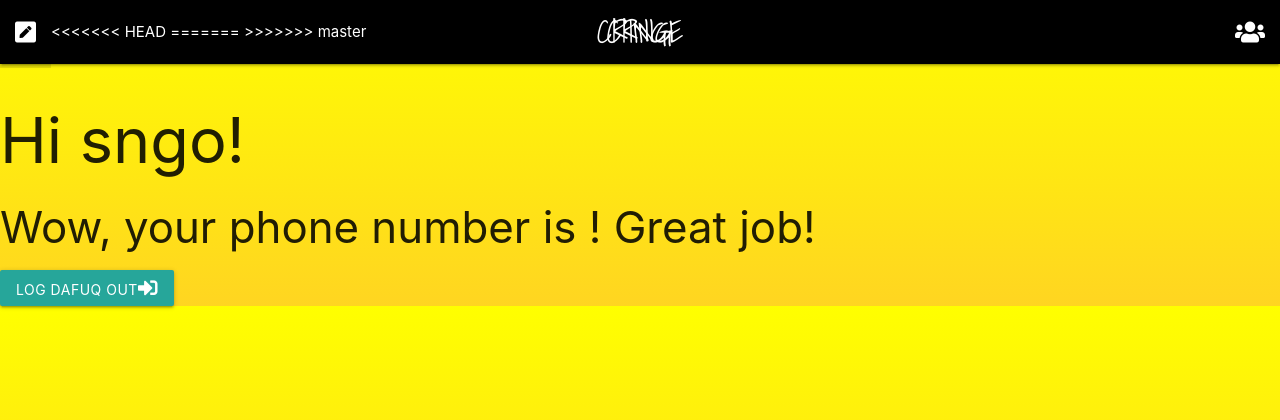
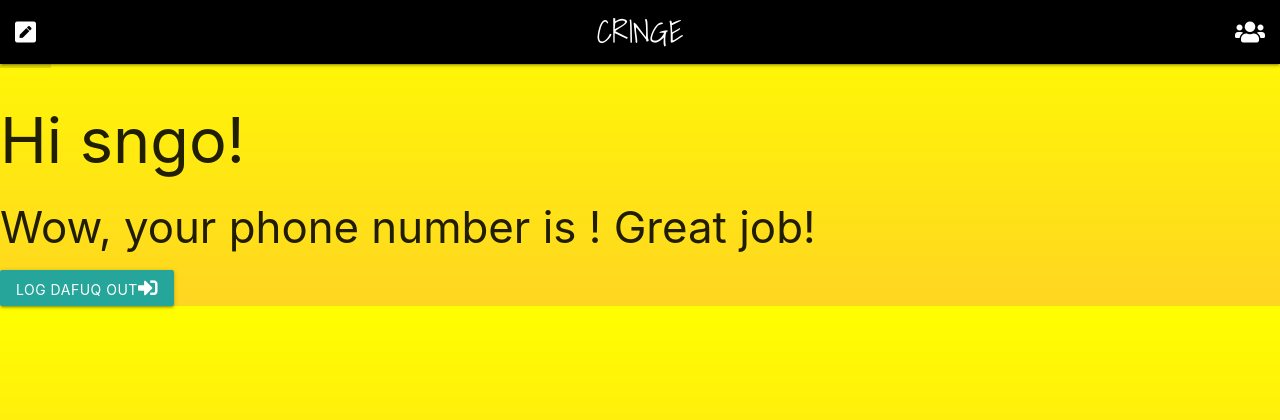
Before and after one commit to ElijaHHall/CRINGE, a Django app: page /users/home/ in a window 1280 px wide. Shown: the top 420 px of the page. Run offline with Django 3.2, Linux system fonts and the light colour scheme; a user stored in the database is signed in; some libraries are stand-ins or nearby versions; some web fonts are replaced.

Commit message:
pushing to branch

```diff
--- a/templates/home.html
+++ b/templates/home.html
@@ -9,11 +9,7 @@
 
 	<nav>
 		<div class="nav-wrapper black">
-<<<<<<< HEAD
 		  <a href="/" class="brand-logo center">CRINGE</a>
-=======
-		  <a href="/users/home" class="brand-logo center">CRNG</a>
->>>>>>> master
 
 		  <ul id="nav-mobile" class="left">
 			<a class="waves-effect waves-light modal-trigger" href="#modal1"><i class="fas fa-pen-square"></i></a>
```
